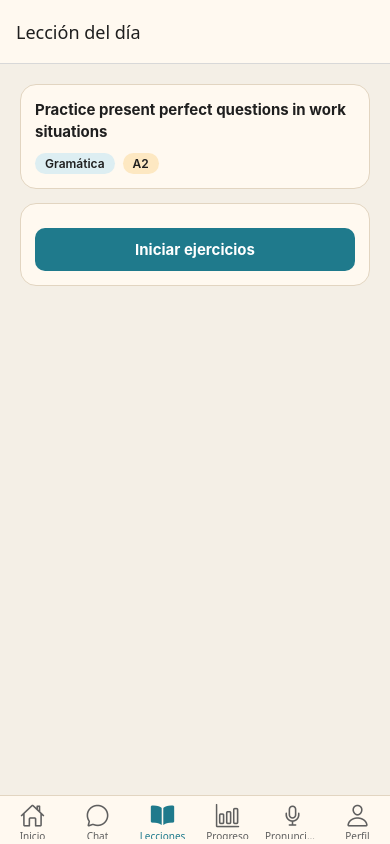
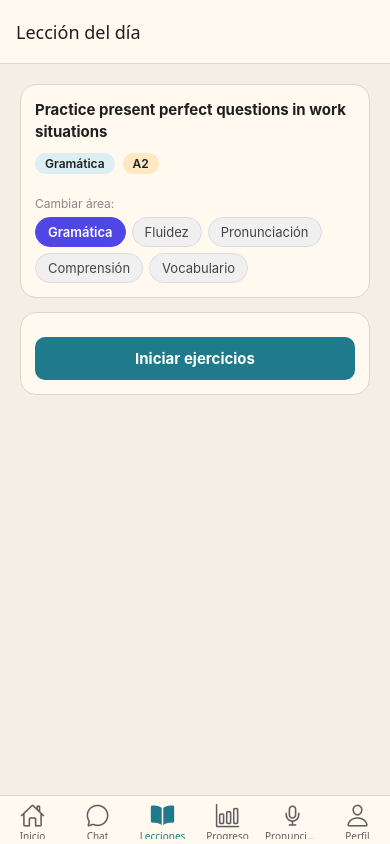
Before and after one commit to hbrunet/EEIA, a React Native app: screen /Lessons in a window 390 px wide. Built offline with nearby package versions, Linux system fonts and the light colour scheme; no server answers.

Commit message:
feat: add focus area picker to LessonsScreen
Lets user override the auto-selected skill area before starting exercises.
Selecting 'Comprensión' routes to the listening_comprehension endpoint.

```diff
--- a/src/screens/LessonsScreen.tsx
+++ b/src/screens/LessonsScreen.tsx
@@ -38,6 +38,9 @@ export function LessonsScreen() {
   const [exerciseError, setExerciseError] = useState<string | null>(null);
   const [isPlaying, setIsPlaying] = useState(false);
   const [hasPlayed, setHasPlayed] = useState(false);
+  const [focusOverride, setFocusOverride] = useState<string | null>(null);
+
+  const activeFocusArea = focusOverride ?? lesson?.focusArea ?? "grammar";
 
   const progressPct =
     exercisePhase === "done"
@@ -54,11 +57,11 @@ export function LessonsScreen() {
       const storedRaw = await AsyncStorage.getItem(RECENT_TOPICS_KEY).catch(() => null);
       const recentTopics: string[] = storedRaw ? JSON.parse(storedRaw) : [];
 
-      const isListening = lesson.focusArea === "listening";
+      const isListening = activeFocusArea === "listening";
       const fetchFn = isListening ? fetchListeningExercises : fetchExercises;
       const result = await fetchFn({
         level: progress?.profile?.level ?? "A2",
-        focusArea: lesson.focusArea,
+        focusArea: activeFocusArea,
         objective: lesson.objective,
         weaknesses: progress?.weaknesses?.slice(0, 3).map((w) => w.detail) ?? [],
         count: 5,
@@ -151,6 +154,7 @@ export function LessonsScreen() {
     setCompleted(false);
     setIsPlaying(false);
     setHasPlayed(false);
+    setFocusOverride(null);
   }
 
   if (!lesson) {
@@ -361,9 +365,9 @@ export function LessonsScreen() {
       <View style={styles.card}>
         <Text style={styles.objective}>{lesson.objective}</Text>
         <View style={styles.badges}>
-          <View style={styles.badge}>
+          <View style={[styles.badge, focusOverride ? styles.badgeAccent : undefined]}>
             <Text style={styles.badgeText}>
-              {SKILL_LABELS[lesson.focusArea] ?? lesson.focusArea}
+              {SKILL_LABELS[activeFocusArea] ?? activeFocusArea}
             </Text>
           </View>
           <View style={[styles.badge, styles.badgeAccent]}>
@@ -372,6 +376,36 @@ export function LessonsScreen() {
             </Text>
           </View>
         </View>
+
+        {/* Area picker — only visible before starting */}
+        {exercisePhase === "idle" && (
+          <View style={{ marginTop: 12 }}>
+            <Text style={{ fontSize: 12, color: "#888", marginBottom: 6 }}>Cambiar área:</Text>
+            <View style={{ flexDirection: "row", flexWrap: "wrap", gap: 6 }}>
+              {(Object.entries(SKILL_LABELS) as [string, string][]).map(([key, label]) => {
+                const isActive = activeFocusArea === key;
+                return (
+                  <Pressable
+                    key={key}
+                    onPress={() => setFocusOverride(key === lesson.focusArea ? null : key)}
+                    style={{
+                      paddingHorizontal: 12,
+                      paddingVertical: 6,
+                      borderRadius: 20,
+                      backgroundColor: isActive ? "#4f46e5" : "#f0f0f0",
+                      borderWidth: 1,
+                      borderColor: isActive ? "#4f46e5" : "#ddd",
+                    }}
+                  >
+                    <Text style={{ fontSize: 13, color: isActive ? "#fff" : "#444", fontWeight: isActive ? "600" : "400" }}>
+                      {label}
+                    </Text>
+                  </Pressable>
+                );
+              })}
+            </View>
+          </View>
+        )}
       </View>
 
       {/* Barra de progreso */}
```
